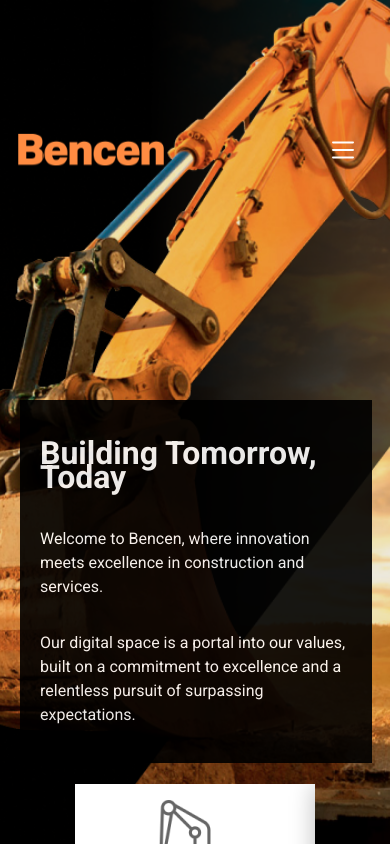
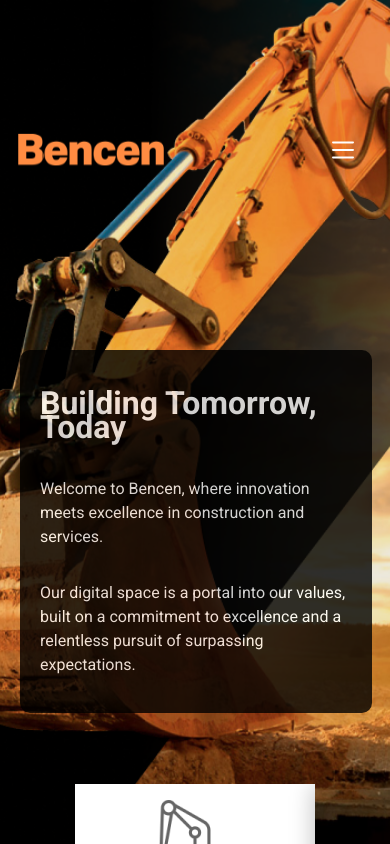
Before and after one commit to ipiccardo/bencen, a Next.js app: page / in a window 390 px wide. Shown: the top 844 px of the page. Built offline with nearby package versions, Linux system fonts and the light colour scheme.

Commit message:
Se cambia el color de fondo del header

```diff
--- a/src/app/components/Header/Header.tsx
+++ b/src/app/components/Header/Header.tsx
@@ -37,7 +37,7 @@ const Header = () => {
         if (openSideBar) {
             setOpenSideBar(false)
         }
-    }, [pathName, openSideBar])
+    }, [pathName])
 
     const handleChangeLanguage = () => {
         setLanguage(language === 'spanish' ? 'english' : 'spanish')
--- a/src/app/components/Header/header.module.css
+++ b/src/app/components/Header/header.module.css
@@ -23,18 +23,24 @@
   left: 0;
   width: 100%;
   height: 100%;
-  background-color: white;
+  /* background-color: var(--second-alpha-color); */
+  background-color: grey;
   opacity: 0;
-  z-index: -1; /* Coloca la capa detrás del contenido del header */
+  z-index: -1;
   transition: opacity 0.3s ease-in;
 }
 
 .header:hover::after {
   opacity: 0.7;
+  width: 100%;
+  position: absolute;
+  left: 0;
+  right: 0;
+  height: 80px;
 }
 
 .header:hover a {
-  color: black;
+  color: white;
 }
 
 .header:hover a:hover {
--- a/src/app/dashboard/page.module.css
+++ b/src/app/dashboard/page.module.css
@@ -390,18 +390,19 @@
     color: white;
     position: absolute;
     z-index: 2;
-    top: 400px;
+    top: 350px;
     width: 80%;
     max-width: 450px;
     padding: 20px;
     flex-direction: column;
     justify-content: center;
     background-color: black;
-    opacity: 0.9;
+    opacity: 0.8;
     left: 20px;
     line-height: 24px;
     font-size: 1rem;
     font-weight: 400;
+    border-radius: 10px;
   }
 }
 
```
